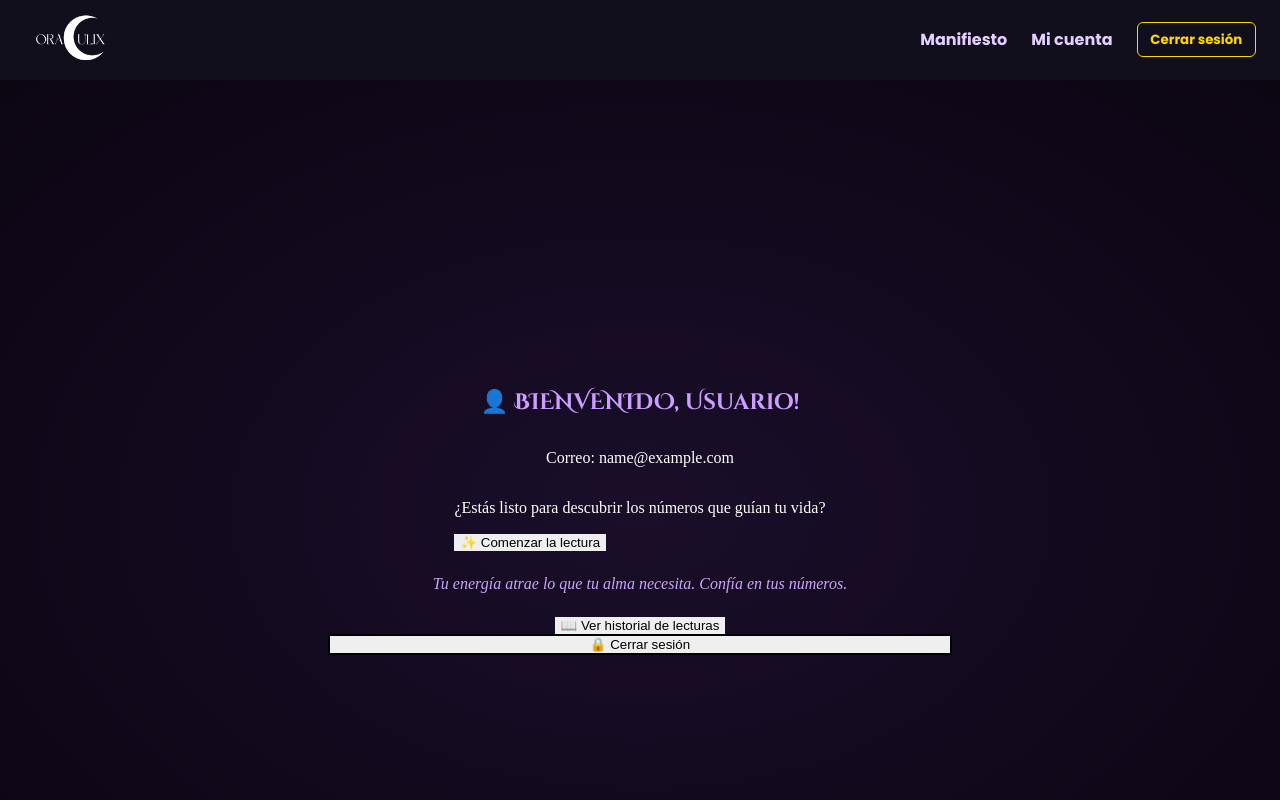
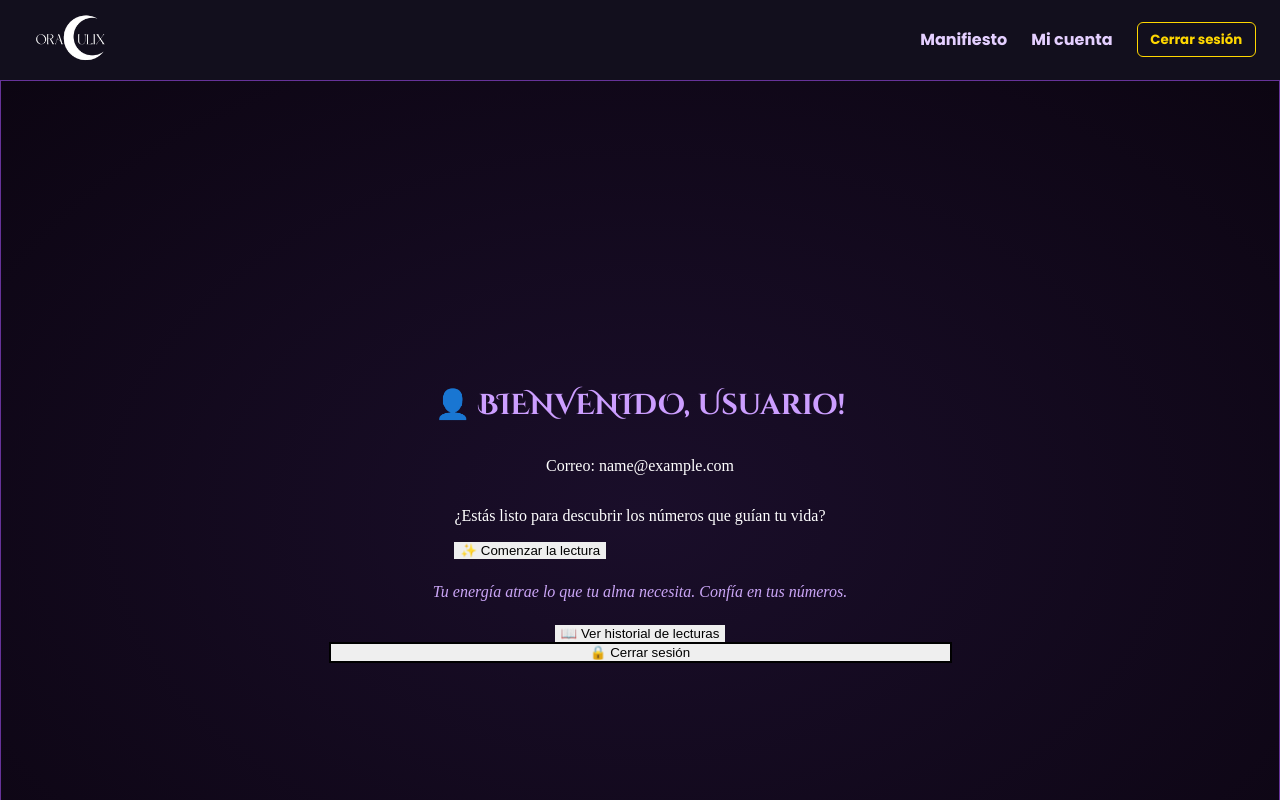
Before and after one commit to HectorAmpuero/oraculix-frontend, a React (Vite) app: page /cuenta in a window 1280 px wide. Shown: the top 800 px of the page. Built offline with nearby package versions, Linux system fonts and the light colour scheme; no server answers; sample sign-in values are in the browser's storage.

Commit message:
cambios total css cuenta

```diff
--- a/src/assets/styles.css
+++ b/src/assets/styles.css
@@ -981,9 +981,8 @@ body {
 }
 
 /* TABLET Y ESCRITORIO */
-@media (max-width: 800px) {
+@media (min-width: 800px) {
   .cuenta-container {
-  display: flex;
   flex-direction: column;
   align-items: center;
   justify-content: center;
@@ -991,6 +990,7 @@ body {
   background: radial-gradient(ellipse at center, #1a0e2a 0%, #0c0512 100%);
   min-height: 100vh;
   color: #fff;
+  border: 1px solid rebeccapurple;
   }
 
   .titulo-cuenta {
```
